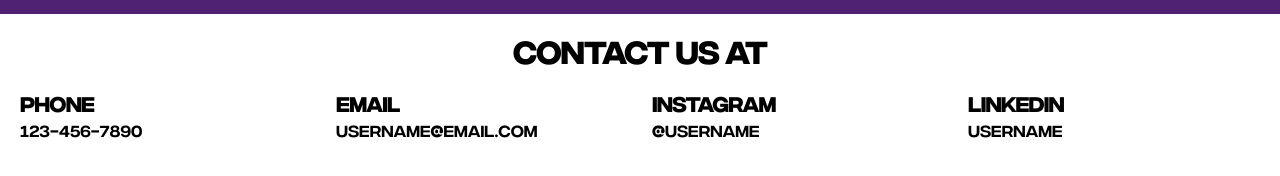
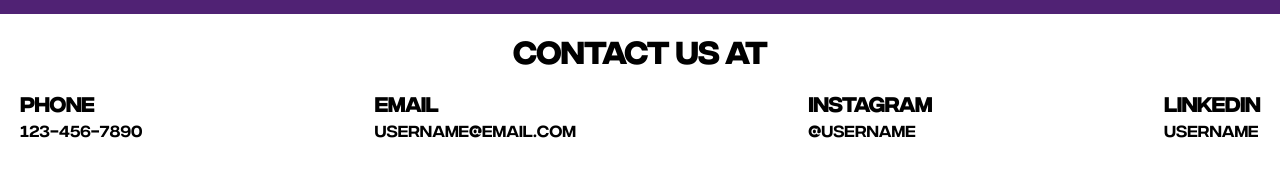
Before and after one commit to SumitK27/rohan-portfolio, an Angular app: page / in a window 1280 px wide. Shown: the part 3187-3363 px from the top of the page. Built offline with nearby package versions, Linux system fonts and the light colour scheme.

Commit message:
Open in New Tab

```diff
--- a/src/app/contact/contact.component.html
+++ b/src/app/contact/contact.component.html
@@ -2,12 +2,14 @@
   <h2 class="text-3xl font-bold uppercase text-center">
     {{ contactData.title }}
   </h2>
-  <ul class="grid grid-cols-2 gap-8 sm:gap-6 sm:grid-cols-3 md:grid-cols-4 p-5">
+  <ul
+    class="grid grid-cols-2 gap-8 sm:gap-6 sm:grid-cols-3 md:grid-cols-4 p-5 xl:flex xl:justify-between xl:flex-wrap"
+  >
     <li *ngFor="let item of contactData.itemList">
       <ul>
         <li class="text-xl font-bold">{{ item.title }}</li>
         <li class="font-mono">
-          <a [href]="item.link">{{ item.value }}</a>
+          <a [href]="item.link" target="_blank">{{ item.value }}</a>
         </li>
       </ul>
     </li>
```
